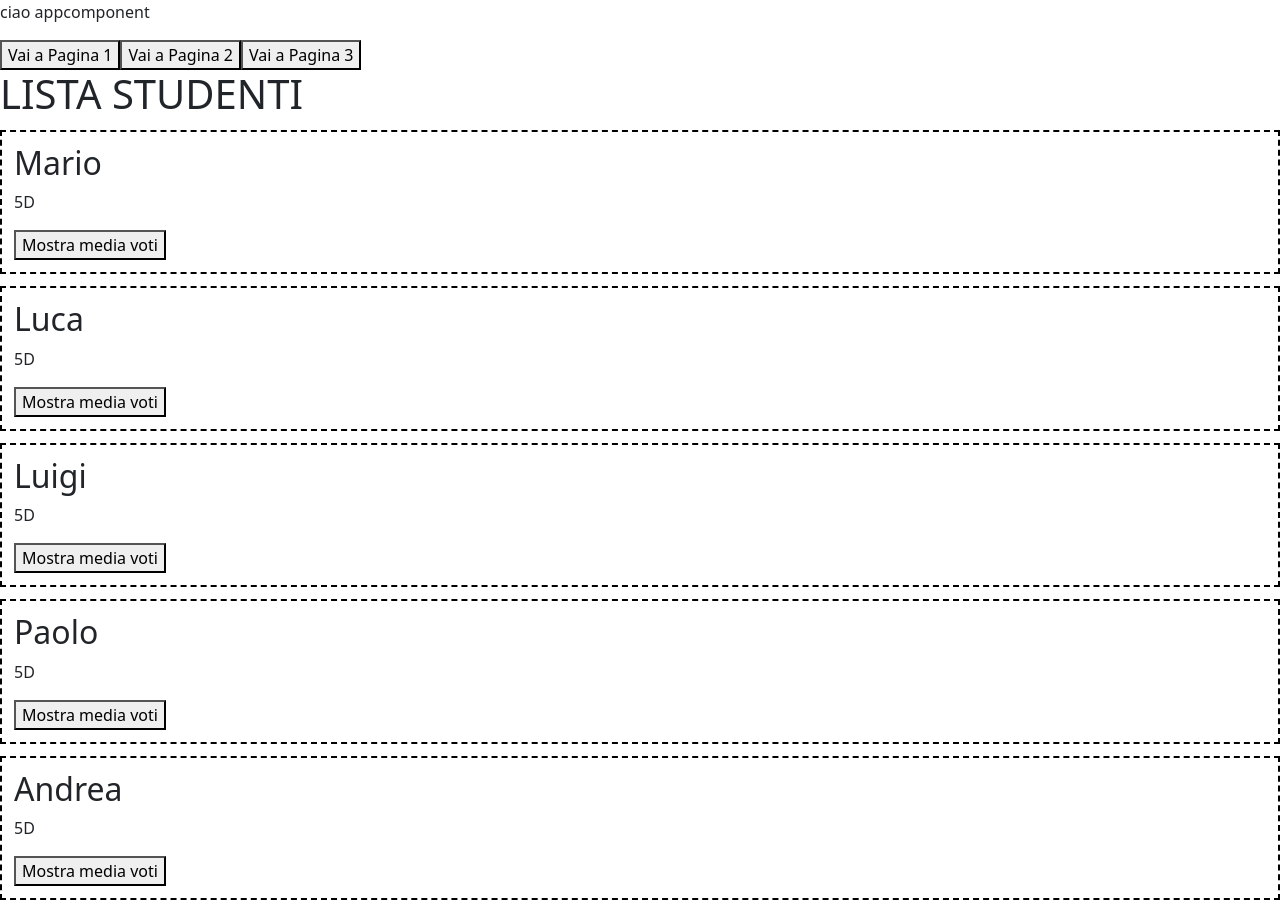
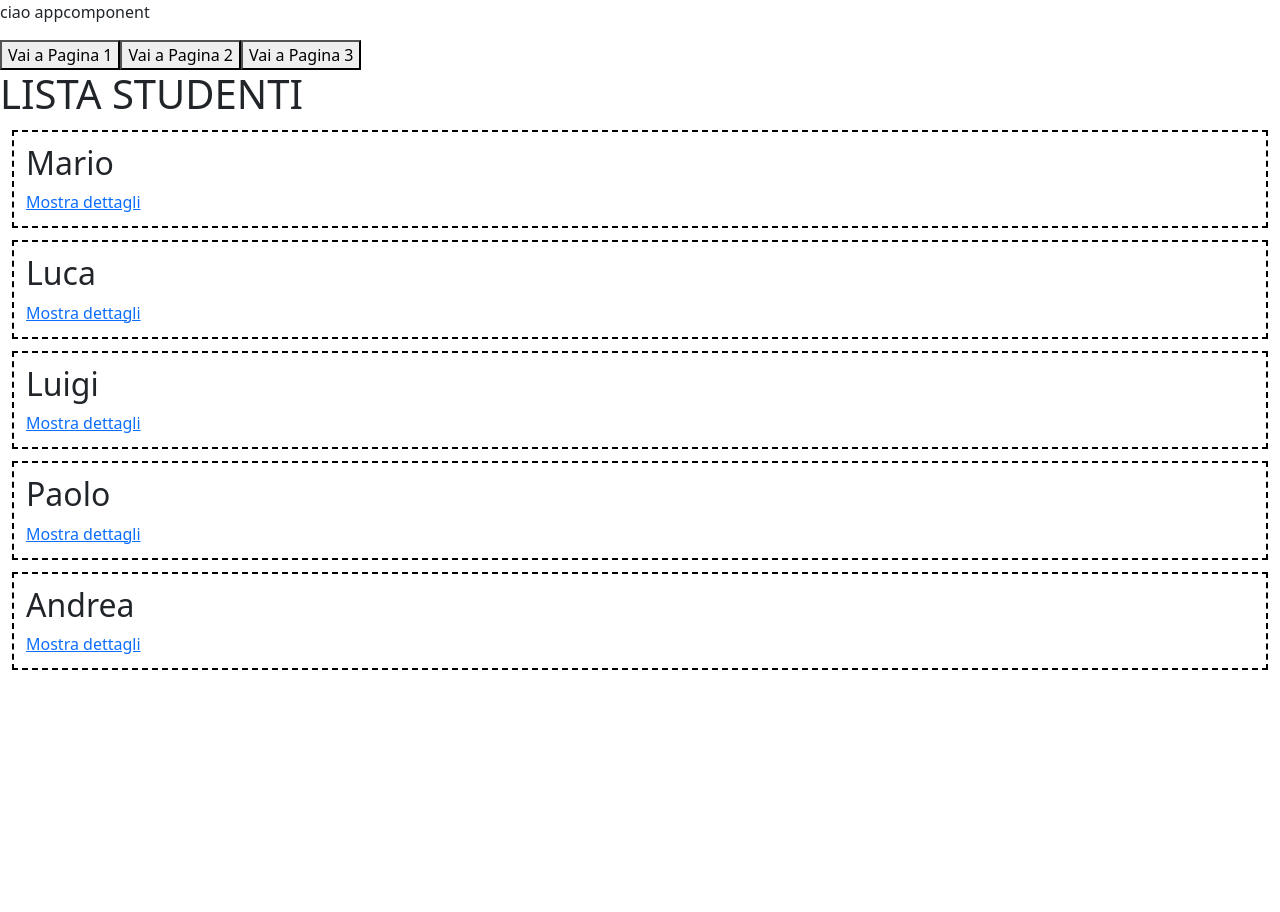
Before and after one commit to HuJun017/Angular_27_10, an Angular app in the folder progetto/: page /pagina3 in a window 1280 px wide. After the commit the page ends 800 px from the top, so only its background shows below. Built offline with nearby package versions, Linux system fonts and the light colour scheme.

Commit message:
routerLink

```diff
--- a/progetto/src/app/studente/studente.html
+++ b/progetto/src/app/studente/studente.html
@@ -1,8 +1,5 @@
-<div style="border:2px dashed black; padding:12px; margin:12px 0;">
+<div style="border:2px dashed black; padding:12px; margin:12px;">
     <h2>{{ nome }}</h2>
-    <p>{{ classe}}</p>
-    <p *ngIf="mostraMedia">{{ mediaVoti}}</p>
-    <button (click)="toggleMedia()">
-        {{ mostraMedia ? 'Nascondi media voti' : 'Mostra media voti' }}
-    </button>
+    <a [routerLink]="['/pagina3', id]">Mostra dettagli</a>
+    <p *ngIf="mostraMedia">{{ mediaVoti }}</p>
 </div>
--- a/progetto/src/app/studente/studente.ts
+++ b/progetto/src/app/studente/studente.ts
@@ -1,9 +1,10 @@
 import { CommonModule } from '@angular/common';
 import { Component, Input } from '@angular/core';
+import { RouterModule } from '@angular/router';
 
 @Component({
   selector: 'app-studente',
-  imports: [CommonModule],
+  imports: [CommonModule, RouterModule],
   templateUrl: './studente.html',
   styleUrl: './studente.css',
 })
@@ -11,6 +12,7 @@ export class Studente {
   @Input() nome!: string;
   @Input() classe!: string;
   @Input() mediaVoti!: number;
+  @Input() id!: number;
 
   mostraMedia = false;
 
```
